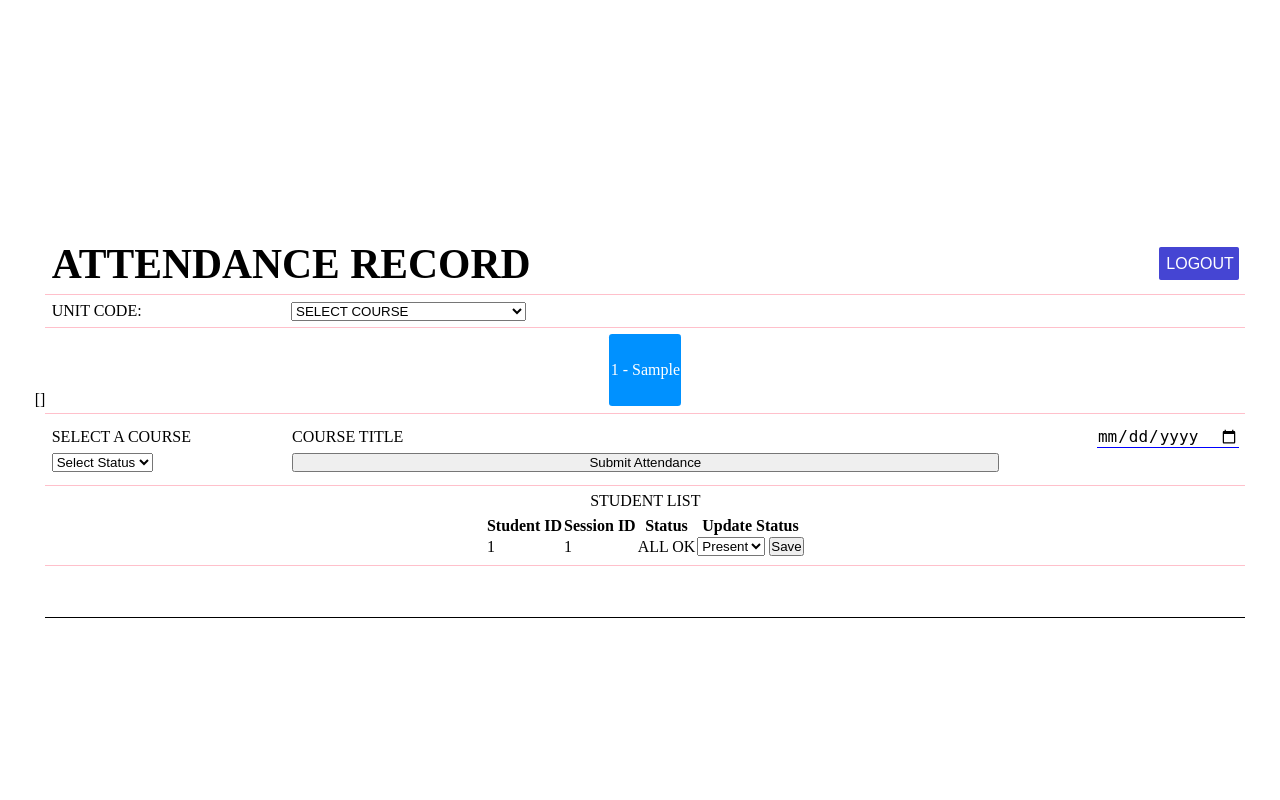
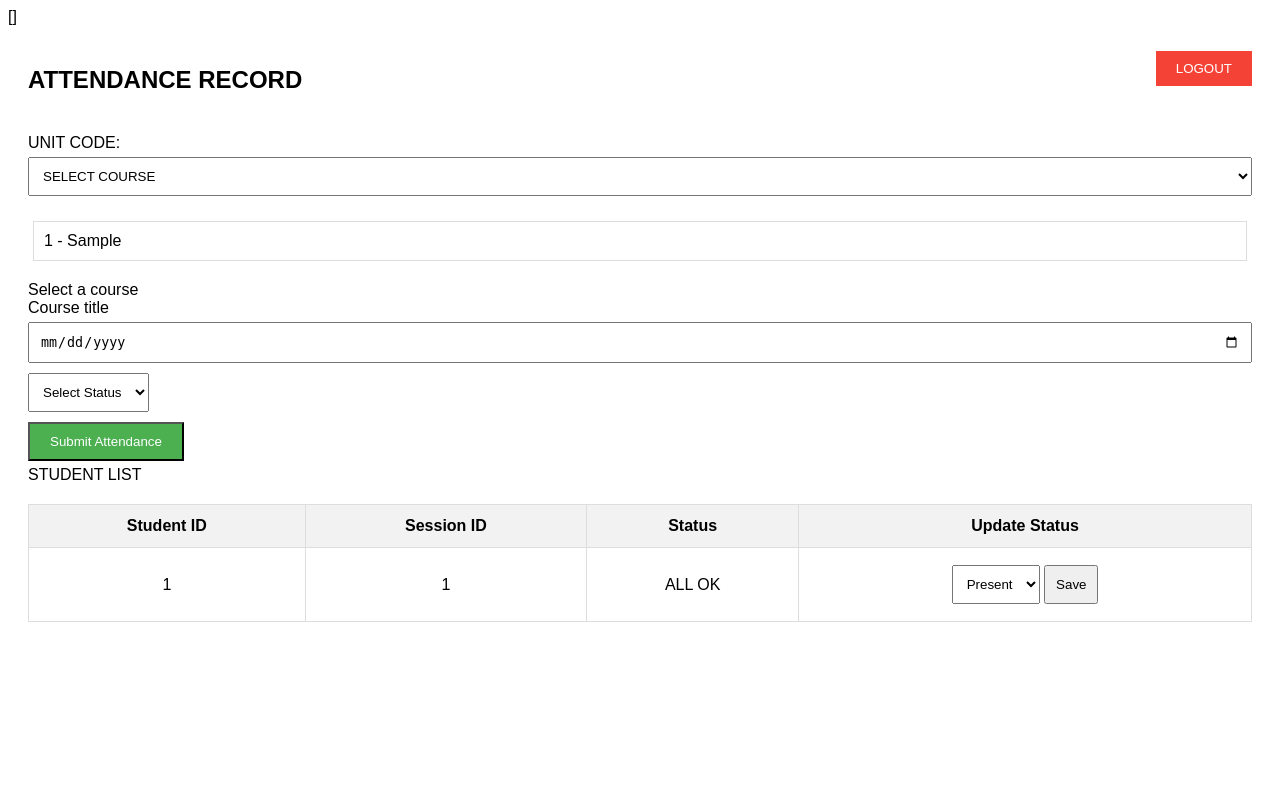
Before and after one commit to Innocentadika/uni_record, a PHP site: page /attendance.php in a window 1280 px wide. Run offline with PHP 8.4, Linux system fonts and the light colour scheme; the visitor is signed in with stand-in values (Sample User, id 1); tables that the repository leaves empty or names only in its code hold one stand-in row (values such as "Sample post").

Commit message:
updating all round

```diff
--- a/attendance.php
+++ b/attendance.php
@@ -140,5 +140,6 @@ $courses = $stmt_courses->fetchAll(PDO::FETCH_ASSOC);
     <!-- JavaScript -->
     <script src="js/jquery.js"></script>
     <script src="js/attenda_update.js"></script>
+    <script src="js/logout.js"></script>
 </body>
 </html>
--- a/css/attendance.css
+++ b/css/attendance.css
@@ -1,352 +1,88 @@
-*{
-    margin:0;
-    padding:0;
-    box-sizing: border-box;
-    --fontsize:.8rem;/*for screen less than 600*/
-    --gap:.3rem;
-    --padding:.4rem;
-    transition: all 600ms;
-}
-body{
-    display: flex;
-    justify-content: center;
-    align-items: center;
-}
-.page
-{
-    width:min(1200px,95%);
-    display:grid;
-    grid-template-columns: 1fr;
-    grid-template-areas:
-    "header-area"
-    "session-area"
-    "classlist-area"
-    "classdetails-area"
-    "studentlist-area"
-    ;
-    padding-top:calc(var(--padding)*8);
-    padding-bottom:calc(var(--padding)*8);
-    border-bottom:solid black 1px;
-    animation:fadein 700ms linear;
-}
-@keyframes fadein {
-    0%{opacity: 0;}
-    100%{opacity: 1;}
-}
-.header-area
-{
-   grid-area: header-area;
-   display:grid;
-   grid-template-columns: 1fr 1fr;
-   grid-template-areas: "logo-area logout-area";
-   /*border:solid 1px black;temporary,just to view*/
-   gap:var(--gap);
-   padding:var(--padding);
-   border-bottom:solid 1px pink;
-}
-.logo-area
-{
-    grid-area: logo-area;
-    display: flex;
-    justify-content: start;
-    align-items: center;
-}
-.logout-area
-{
-    grid-area: logout-area;
-    display: flex;
-    justify-content: end;
-    align-items: center;
+/* General Styles */
+body {
+    font-family: Arial, sans-serif;
 }
 
-
-.session-area
-{
-   grid-area: session-area;
-   display:grid;
-   grid-template-columns: 1fr;
-   grid-template-rows: .5fr 1fr;
-   grid-template-areas: "label-area"
-   "dropdown-area";
-   gap:var(--gap);
-   padding:var(--padding);
-   border-bottom:solid 1px pink;
-}
-.label-area
-{
-    grid-area: label-area;
-    font-size: calc(var(--fontsize)*.8);
-    padding-left:calc(var(--padding)*.6);
-}
-.dropdown-area
-{
-    grid-area: dropdown-area;
-    font-size: calc(var(--fontsize)*1);
-    padding-top:calc(var(--padding));
-    padding-bottom:calc(var(--padding));
-}
-.classlist-area
-{
-   grid-area: classlist-area;
-   display:flex;
-   flex-wrap: wrap;
-   gap:var(--gap);
-   padding:var(--padding);
-   justify-content: center;
-   align-items: center;
-   border-bottom:solid 1px pink;
-}
-.classdetails-area
-{
-   grid-area: classdetails-area;
-   gap:var(--gap);
-   padding:var(--padding);
-   border-bottom:solid 1px pink;
-   text-transform: uppercase;
-}
-.studentlist-area
-{
-   grid-area: studentlist-area;
-   /*dummy colors;just to view*/
-   display: flex;
-   flex-direction: column;
-   justify-content: center;
-   align-items: center;
-   gap:var(--gap);
-   padding:var(--padding);
-   border-bottom:solid 1px pink;
+.page {
+    margin: 20px;
 }
 
-.btnlogout
-{
-    font-size: var(--fontsize);
-    width:5em;
-    padding:var(--padding);
-    background-color: rgb(69, 69, 211);
-    color:white;
-    border:solid 1px rgb(69, 69, 211);
-    border-radius:.1em;
-}
-.logo
-{
-    font-size: calc(var(--fontsize)*2.6);
-}
-.ddlclass
-{
-    width:100%;
-    outline: none;
-    border:none;
-    background-color: transparent;
-    border-bottom:solid 1px blue;
-}
-.classcard
-{
-    font-size: calc(var(--fontsize)*1);
-    width:4.5em;
-    height: 4.5em;
-    border-radius: .2em;
-    background-color: rgb(0, 145, 255);
-    color:white;
-    display:flex;
-    justify-content: center;
-    align-items: center;
-}
-.classcard:hover{
-    background-color: rgb(226, 43, 174);
-    color:white;
-    animation:tilt 500ms linear;
-}
-@keyframes tilt {
-    0%{transform: rotate(0deg);}
-    15%{transform: rotate(-30deg);}
-    30%{transform: rotate(0deg);}
-    45%{transform: rotate(25deg);}
-    60%{transform: rotate(0deg);}
-    70%{transform: rotate(-20deg);}
-    80%{transform: rotate(0deg);}
-    90%{transform: rotate(10deg);}
-   100%{transform: rotate(0deg);}
+.header-area {
+    display: flex;
+    justify-content: space-between;
+    margin-bottom: 20px;
 }
 
-.classdetails
-{
-    display: grid;
-    grid-template-columns: 1fr 1fr;
-    grid-template-rows: 2fr 1fr;
-    grid-template-areas:
-    "title-area title-area"
-    "code-area ondate-area" ;
-    gap:var(--gap);
-    font-size: var(--fontsize);
-}
-.title-area
-{
-    grid-area: title-area;
-    display: flex;
-    justify-content: start;
-    align-items: center;
-}
-.code-area
-{
-    grid-area: code-area;
-    display: flex;
-    justify-content: start;
-    align-items: center;
-}
-.ondate-area
-{
-    grid-area: ondate-area;
-    display: flex;
-    justify-content: end;
-    align-items: center;
-}
-.ondate-area >input
-{
-    font-size: var(--fontsize);
-    background-color: transparent;
-    border:none;
-    border-bottom:solid 1px blue;
-    outline: none;
-}
-.studenttlist
-{
-    display: flex;
-    justify-content: center;
-    align-items: center;
-    width:100%;
-}
-.studenttlist >label{
-    font-size: calc(var(--fontsize)*.8);
+.logout-area button {
+    padding: 10px 20px;
+    background-color: #f44336;
+    color: white;
+    border: none;
+    cursor: pointer;
 }
 
-.studentdetails
-{
-    display:grid;
-    grid-template-columns: .25fr 1.5fr .4fr;
-    grid-template-rows: 1fr  1fr;
-    grid-template-areas:
-    "slno-area rollno-area checkbox-area"
-    "name-area name-area checkbox-area"
-    ;
-    gap:var(--gap);
-    width:100%;
-    font-size: var(--fontsize);
-    padding-top:calc(var(--padding)*1.5);
-    padding-bottom:calc(var(--padding)*1.5);
-    border-bottom:solid 1px pink;
-    transition: all 300ms;
-    text-transform: uppercase;
-}
-.studentdetails:hover
-{
-background-color: rgb(0, 106, 255);
-color:white;
-}
-.reportsection
-{
-    width:100%;
-    font-size: var(--fontsize);
-    padding-top:calc(var(--padding)*1.5);
-    padding-bottom:calc(var(--padding)*1.5);
-    display: flex;
-    align-items: center;
-    justify-content: center;
-}
-#btnReport
-{
-  width:6rem;
-  padding:var(--padding);
-  background-color: pink;
-  border: solid 1px rgb(218, 11, 45);
-  border-radius: .2rem;
+.session-area, .classlist-area, .studentlist-area {
+    margin-bottom: 20px;
 }
 
-.checkbox-area
-{
-    display: flex;
-    justify-content: end;
-    align-items: center;
-}
-.checkbox-area >input
-{
-    font-size: var(--fontsize);
-    width: 1.5em;
-    height: 1.5em;
+select, input[type="date"], button {
+    padding: 10px;
+    margin: 5px 0;
 }
 
+/* Table Styles for Student List */
+.student-table {
+    width: 100%;
+    border-collapse: collapse;
+    margin-top: 20px;
+}
 
-.slno-area
-{
-    grid-area: slno-area;
+.student-table th, .student-table td {
+    padding: 12px;
+    text-align: center;
+    border: 1px solid #ddd;
 }
-.rollno-area
-{
-    grid-area: rollno-area;
+
+.student-table th {
+    background-color: #f2f2f2;
+    font-weight: bold;
 }
-.name-area
-{
-    grid-area: name-area;
+
+.student-entry:hover {
+    background-color: #f0f0f0;
 }
-.checkbox-area
-{
-    grid-area: checkbox-area;
+
+/* Course List */
+.classcard {
+    border: 1px solid #ddd;
+    padding: 10px;
+    margin: 5px;
+    cursor: pointer;
 }
-.absentcolor
-{
-   background-color: rgb(212, 69, 98);
+
+.classcard:hover {
+    background-color: #f0f0f0;
 }
-.presentcolor
-{
-    background-color: rgb(69, 212, 117);
+
+/* Styling the dropdown */
+#ddlclass {
+    width: 100%;
+    padding: 10px;
 }
-@media only screen and (min-width:600px) {
-    *{
 
-        --fontsize:.9rem;/*for screen less than 767 > 600*/
-    }
+#attendanceDate {
+    width: 100%;
+    padding: 10px;
 }
-/*if the screen size is larger than 600px*/
-@media only screen and (min-width:767px) {
-    *{
 
-        --fontsize:1rem;/*for screen  > 767*/
-    }
-    .session-area
-    {
-    grid-template-columns: .5fr .5fr 1fr .5fr;
-    grid-template-rows: 1fr;
-    grid-template-areas: "... label-area dropdown-area ...";
-    }
-    .label-area
-    {
-       display: flex;
-       justify-content: end;
-       align-items: center;
-       padding-left:calc(var(--var)*1);
-    }
-    .classdetails
-    {
-        grid-template-columns: 1fr 3fr 1fr;
-        grid-template-rows: 1fr;
-        grid-template-areas:
-        "code-area title-area ondate-area";
-        padding-bottom:calc(var(--padding)*1);
-        padding-top:calc(var(--padding)*1);
-    }
+/* Button styles */
+#submitAttendance {
+    background-color: #4CAF50;
+    color: white;
+    padding: 10px 20px;
+    cursor: pointer;
+}
 
-    .studentdetails
-    {
-        display:grid;
-        grid-template-columns: 1fr 2fr 3fr 1fr;
-        grid-template-rows: 1fr;
-        grid-template-areas:
-        "slno-area rollno-area name-area checkbox-area";
-       /*removed properties,it means they are the same settings*/
-    }
-    .studentdetails>*
-    {
-        display: flex;
-        justify-content: center;
-        align-items: center;
-    }
+#submitAttendance:hover {
+    background-color: #45a049;
 }
--- a/js/attendance.js
+++ b/js/attendance.js
@@ -87,6 +87,6 @@ $(document).ready(function () {
 
     // Logout
     $("#btnLogout").on("click", function () {
-        window.location.href = "logout.php";
+        window.location.href = "login.php";
     });
 });
--- /dev/null
+++ b/js/logout.js
@@ -0,0 +1,8 @@
+const btnLogout = document.getElementById('btnLogout');
+
+btnLogout.addEventListener('click', function() {
+
+    alert('Logging out...');
+
+    window.location.href = '/uni_record/login.php';
+});
--- /dev/null
+++ b/logout.php
@@ -0,0 +1,4 @@
+<?php
+session_start();
+unset($_SESSION["current_user"]);
+?>
--- a/student_attendance.php
+++ b/student_attendance.php
@@ -156,5 +156,6 @@ $courses = $stmt_courses->fetchAll(PDO::FETCH_ASSOC);
     <!-- JavaScript -->
     <script src="js/jquery.js"></script>
     <script src="js/attenda_update.js"></script>
+    <script src="js/logout.js"></script>
 </body>
 </html>
```
Also changed, not shown: dashboard.php (deleted, +0 -90 lines).
